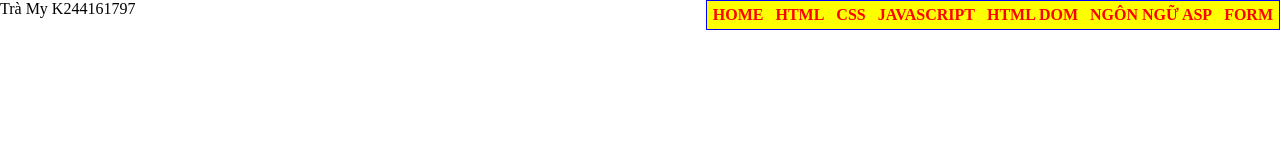
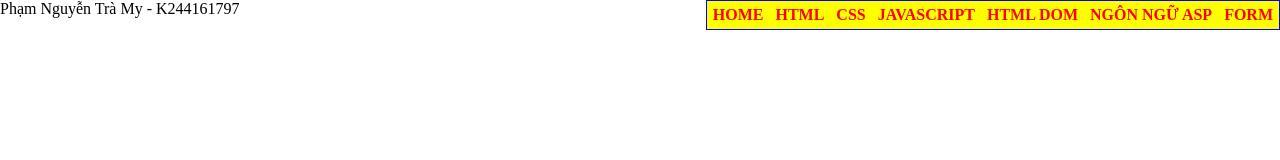
Before and after one commit to pntramy/web1, a plain HTML site: page index.html in a window 1280 px wide. Drawn offline with Linux system fonts and the light colour scheme.

Commit message:
Update index.html

```diff
--- a/index.html
+++ b/index.html
@@ -1,12 +1,10 @@
 <html>
     <head>
-        <tiltle>Trà My K244161797
-        </tiltle>
-
-    </head>
-            <style>
+        <tiltle>Phạm Nguyễn Trà My - K244161797</tiltle>
+        <style>
             @import url(main1.css);
         </style>
+    </head>
     <body>
         <div id="container">
 <ul>
```
